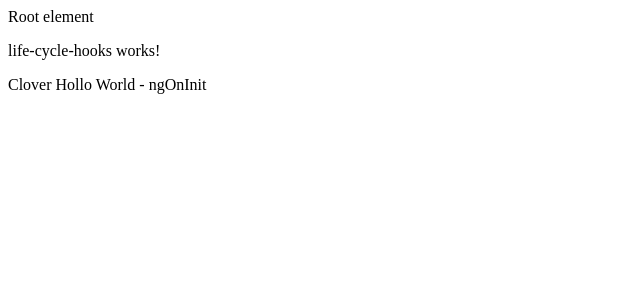
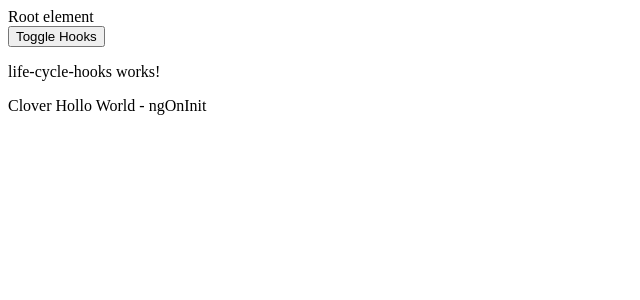
Before and after one commit to cloverhsc/ang17_study, an Angular app: page / in a window 1280 px wide. Shown: the top 300 px of the page, without its empty margins (0-640 px from the left). Built offline with nearby package versions, Linux system fonts and the light colour scheme.

Commit message:
Video 15 : ng destroy Ref and ng onchanges

```diff
--- a/src/app/app.component.html
+++ b/src/app/app.component.html
@@ -1,6 +1,10 @@
 
 <div>
-  <app-life-cycle-hooks [title]="title"></app-life-cycle-hooks>
+  <button (click)='toggleHook()'>Toggle Hooks</button>
+  @if (toggle) {
+    <app-life-cycle-hooks [title]="title"></app-life-cycle-hooks>
+  }
+
 </div>
 <!-- <div>
   <app-hover></app-hover>
--- a/src/app/app.component.ts
+++ b/src/app/app.component.ts
@@ -19,8 +19,13 @@ export class AppComponent {
   counter = 20;
   title = 'Clover Hollo World';
   dataFromChild = '';
+  toggle = true;
 
   receiver(wording: string) {
     this.dataFromChild = wording;
   }
+
+  toggleHook() {
+    this.toggle = !this.toggle;
+  }
 }
--- a/src/app/life-cycle-hooks/life-cycle-hooks.component.ts
+++ b/src/app/life-cycle-hooks/life-cycle-hooks.component.ts
@@ -1,4 +1,4 @@
-import { Component, Input } from '@angular/core';
+import { Component, DestroyRef, Input, SimpleChanges } from '@angular/core';
 
 @Component({
   selector: 'app-life-cycle-hooks',
@@ -11,11 +11,13 @@ export class LifeCycleHooksComponent {
   @Input() title = '';
   name = '';
 
-  constructor() {
+  constructor(private destroyRef: DestroyRef) {
     console.log('constructor called');
     this.name = this.title;
     console.log('name: ', this.name);
     console.log('title: ', this.title);
+
+    destroyRef.onDestroy(() => console.log('destroyRef fired'))
   }
 
   ngOnInit() {
@@ -23,4 +25,17 @@ export class LifeCycleHooksComponent {
     console.log('title: ', this.title);
     this.name = this.title + ' - ngOnInit';
   }
+
+  ngOnChanges(changes: SimpleChanges): void {
+    //Called before any other lifecycle hook. Use it to inject dependencies, but avoid any serious work here.
+    //Add '${implements OnChanges}' to the class.
+    console.log('ngOnChanges fired');
+    console.log('changes: ', changes);
+  }
+
+  ngOnDestroy(): void {
+    //Called once, before the instance is destroyed.
+    //Add 'implements OnDestroy' to the class.
+    console.log('ngOnDestroy fired');
+  }
 }
```
